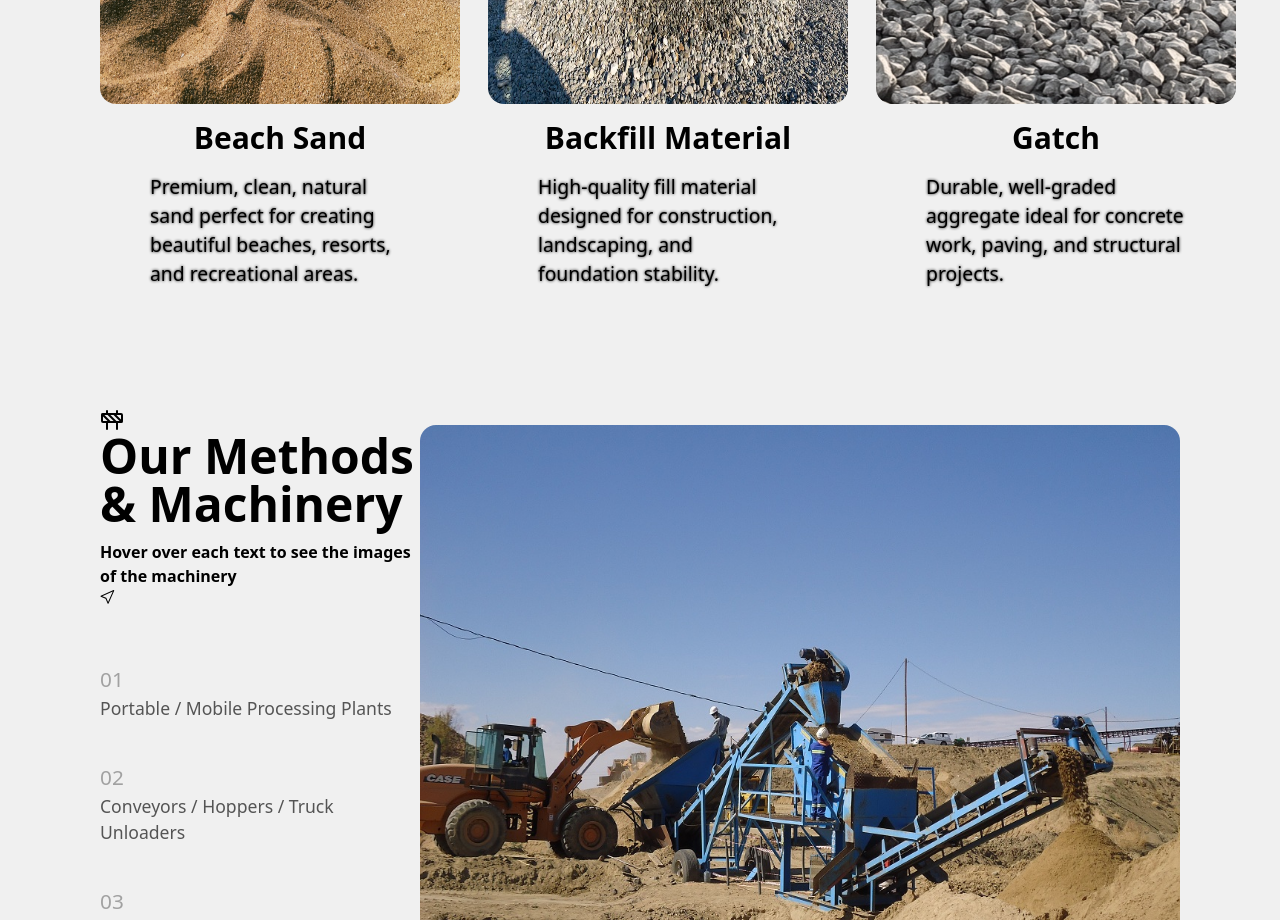
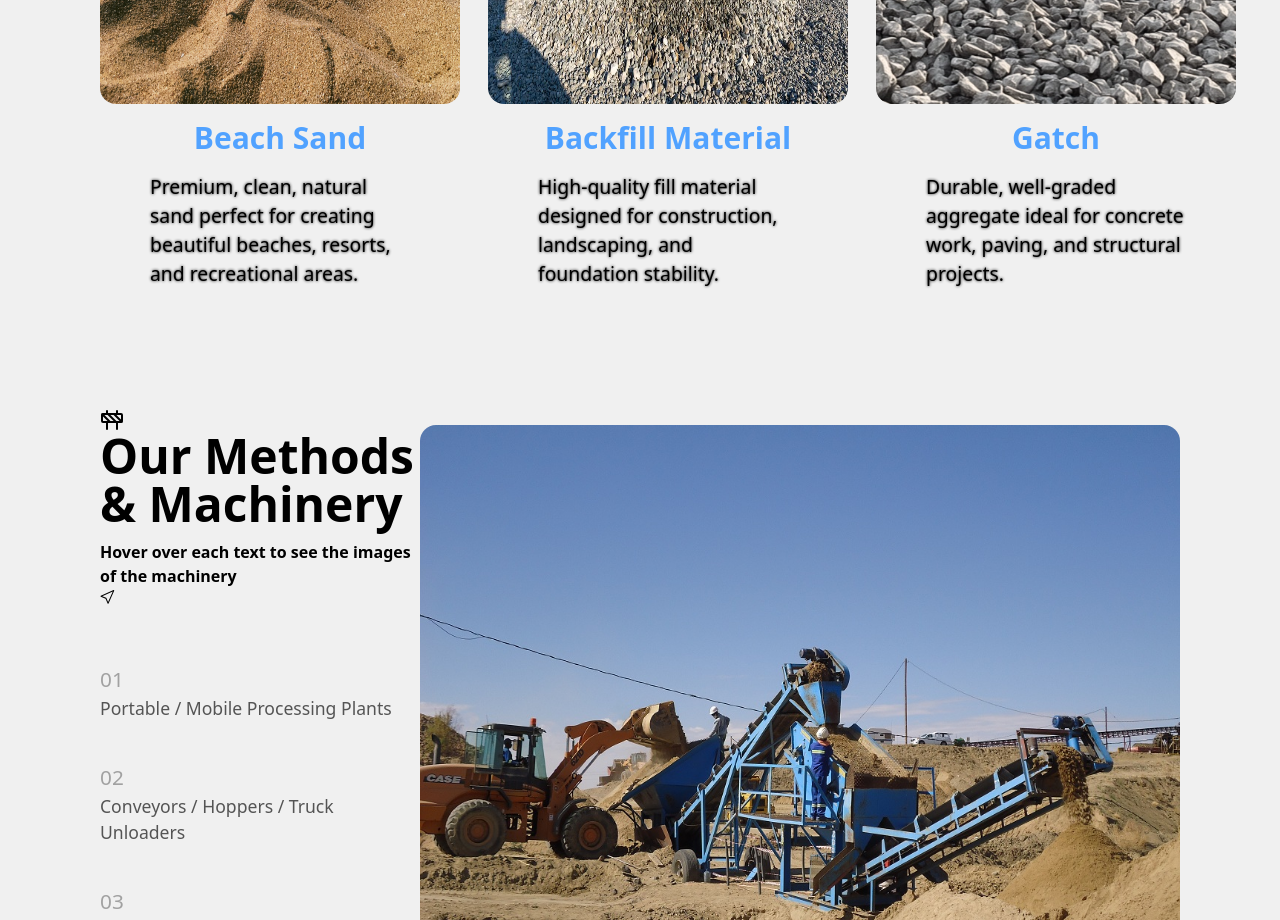
Before and after one commit to Briightt/Landing-Page, a React (Vite) app: page / in a window 1280 px wide. Shown: the part 2340-3260 px from the top of the page. Built offline with nearby package versions, Linux system fonts and the light colour scheme.

Commit message:
Update AboutUs.tsx

```diff
--- a/src/AboutUs.tsx
+++ b/src/AboutUs.tsx
@@ -123,12 +123,12 @@ time everytime.
 
 
 
-<motion.div className='flex xl:flex-row flex-col items-center xl:items-start gap-7 mt-8 text-black p-5 justify-around' variants={variants}>
+<motion.div className='flex xl:flex-row flex-col items-center xl:items-start gap-7 mt-8 p-5 justify-around' variants={variants}>
 {manfactureObj.map((item , index:number) =>
 <div key = {index} className='flex flex-col items-center justify-center gap-4' >
 <img loading = "lazy" src = {item.img} className='md:w-110 md:h-95 min-w-90 h-85 rounded-2xl'></img>
-<h1 className='font-bold text-3xl'>{item.type}</h1>
-<p className='w-full max-w-65 font-light text-shadow-[0px_0px_3px_black] text-[1.21rem]'>{item.text}</p>
+<h1 className='font-bold text-3xl text-blue-400'>{item.type}</h1>
+<p className='w-full max-w-65 font-light text-black text-shadow-[0px_0px_3px_black] text-[1.21rem]'>{item.text}</p>
 </div>
 
 )}
@@ -143,10 +143,10 @@ time everytime.
 {machineryObj.map((item,index) =>
 <motion.div key = {index} className='flex gap-5 cursor-pointer py-5'
  >
-<motion.div className='flex flex-col'  variants={hoverVariants} initial = 'rest' animate = "rest" whileHover='hover' style={{ transformOrigin: "left center",  willChange: "transform" }}>
+<motion.div className='flex flex-col'  variants={hoverVariants} initial = 'rest' animate = "rest" whileHover='hover' style={{ willChange: "transform" }}>
 <motion.p className='text-[1.3rem] text-[#00000054]' >{item.number}</motion.p>
 <motion.span className={`lg:text-[1.1rem] sm:text-[1.2rem] text-[1.1rem]`} initial = 'rest' whileHover='hover' animate = 'rest' variants={textVariants} onMouseEnter={() => onHover(index)}
- key = 'content' style={{ transformOrigin: "left center",  willChange: "transform" }} >{item.description}</motion.span>
+ key = 'content' style={{willChange: "transform" }} >{item.description}</motion.span>
 </motion.div>
 </motion.div>
 )}
```
